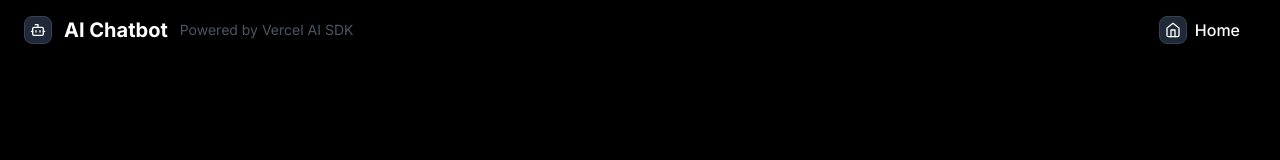
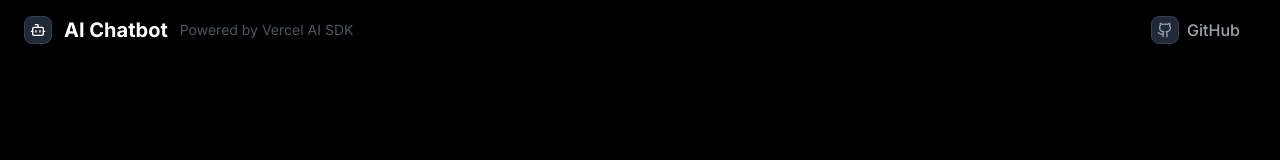
Before and after one commit to tomcomtang/vercel-ai-sdk-chatbot, a Next.js app: page / in a window 1280 px wide. Shown: the top 160 px of the page. Built offline with nearby package versions, Linux system fonts and the light colour scheme.

Commit message:
Update navigation: Change Home to GitHub with external link

```diff
--- a/components/Navigation.tsx
+++ b/components/Navigation.tsx
@@ -2,16 +2,17 @@
 
 import Link from 'next/link'
 import { usePathname } from 'next/navigation'
-import { Bot, Home } from 'lucide-react'
+import { Bot, Github } from 'lucide-react'
 
 export default function Navigation() {
   const pathname = usePathname()
 
   const navItems = [
     {
-      name: 'Home',
-      href: '/',
-      icon: Home,
+      name: 'GitHub',
+      href: 'https://github.com/tomcomtang/vercel-ai-sdk-chatbot',
+      icon: Github,
+      external: true,
     },
   ]
 
@@ -35,16 +36,22 @@ export default function Navigation() {
             const Icon = item.icon
             const isActive = pathname === item.href
 
+            const linkProps = {
+              key: item.name,
+              href: item.href,
+              className: `flex items-center space-x-2 px-4 py-2 rounded-lg transition-all duration-200 ${
+                isActive
+                  ? 'text-white'
+                  : 'text-gray-400 hover:text-white'
+              }`,
+              ...(item.external && {
+                target: '_blank',
+                rel: 'noopener noreferrer'
+              })
+            }
+
             return (
-              <Link
-                key={item.name}
-                href={item.href}
-                className={`flex items-center space-x-2 px-4 py-2 rounded-lg transition-all duration-200 ${
-                  isActive
-                    ? 'text-white'
-                    : 'text-gray-400 hover:text-white'
-                }`}
-              >
+              <Link {...linkProps}>
                 <div className="flex items-center justify-center w-7 h-7 rounded-lg bg-gray-800 border border-gray-700">
                   <Icon size={16} />
                 </div>
```
